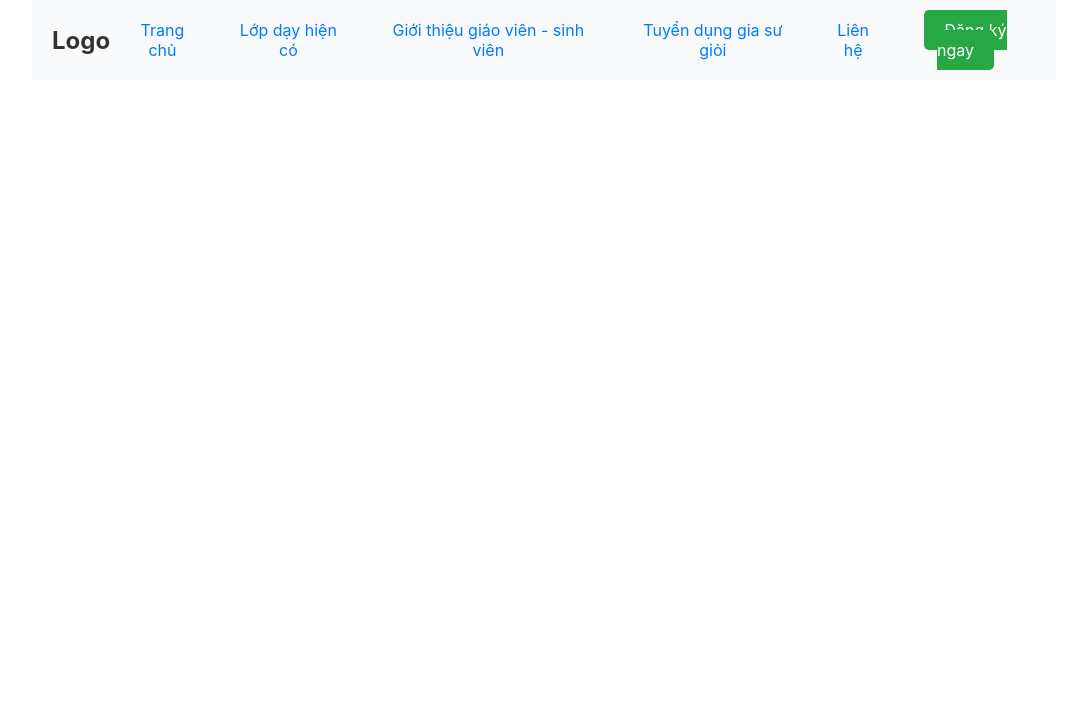
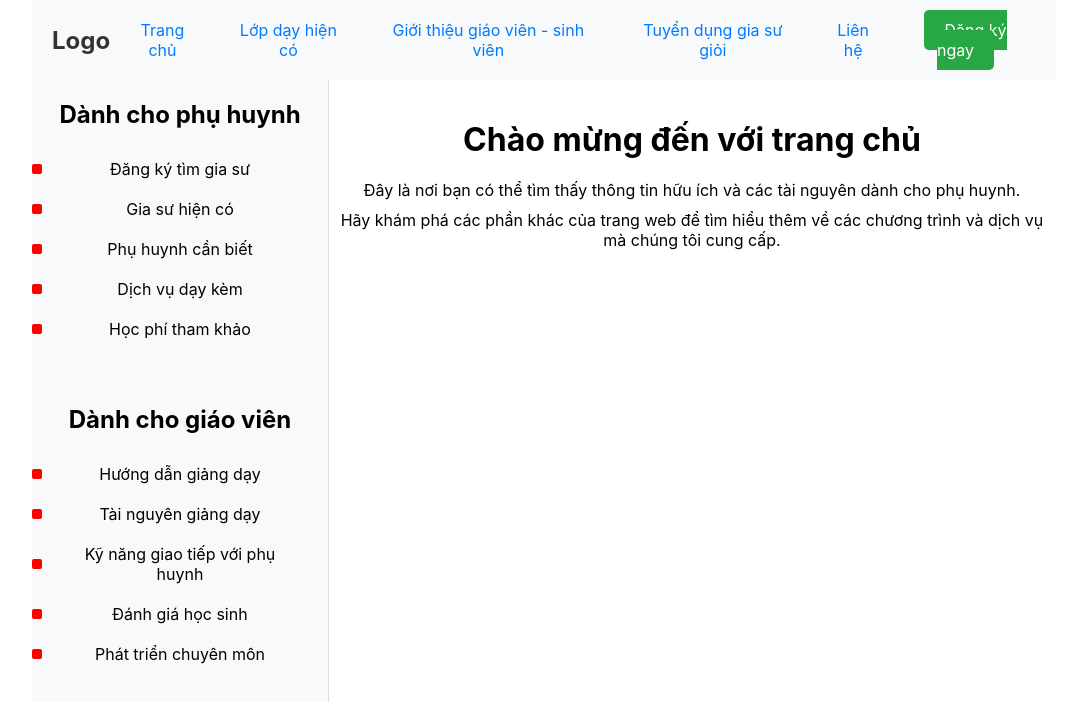
Before and after one commit to Thanh3Bien/WebGS-Version2, a React (Create React App) app: page / in a window 1280 px wide. Shown: the top 702 px of the page, without its empty margins (96-1169 px from the left). Built offline with nearby package versions, Linux system fonts and the light colour scheme.

Commit message:
add ParentList and Teacher List

```diff
--- a/src/App.css
+++ b/src/App.css
@@ -38,3 +38,19 @@
     transform: rotate(360deg);
   }
 }
+.container {
+  display: flex; /* Sử dụng flexbox để chia cột */
+  overflow: hidden; /* Ngăn chặn nội dung tràn ra bên ngoài */
+}
+
+.sidebar {
+  width: 25%; /* Chiếm 25% chiều rộng cho sidebar */
+  display: flex;
+  flex-direction: column; /* Xếp chồng các phần tử trong sidebar */
+}
+
+.content {
+  width: 75%; /* Chiếm 75% chiều rộng cho nội dung chính */
+  padding: 20px; /* Thêm padding để tạo không gian */
+  box-sizing: border-box; /* Đảm bảo padding không làm tăng chiều rộng */
+}
--- a/src/App.js
+++ b/src/App.js
@@ -1,27 +1,38 @@
 import logo from './logo.svg';
+import React, {useState} from 'react';
 import './App.css';
 import Header from './Header/Header';
+import ParentList from './Components/ParentList/Parent';
+import TeacherList from './Components/TeacherList/Teacher';
+import Home from './Components/HomePage/Home'
+import ParentKnow from './Components/ParentListContent/ParentKnow/ParentKnow';
 
-function App() {
+const App = () => {
+  const [activePage, setActivePage] = useState('home'); // Trạng thái để theo dõi trang hiện tại
+
+  const handleListClick = (id) => {
+    if (id === 3) {
+      setActivePage('parentKnow'); // Chuyển sang trang ParentKnow
+    } else {
+      setActivePage('home'); // Quay lại trang Home cho các ID khác
+    }
+  };
+
   return (
     <div className="App">
       <Header />
-      {/* <header className="App-header">
-        <img src={logo} className="App-logo" alt="logo" />
-        <p>
-          Edit <code>src/App.js</code> and save to reload.
-        </p>
-        <a
-          className="App-link"
-          href="https://reactjs.org"
-          target="_blank"
-          rel="noopener noreferrer"
-        >
-          Learn React
-        </a>
-      </header> */}
+      <div className="container">
+        <div className="sidebar">
+          <ParentList handleListClick={handleListClick} />
+          <TeacherList handleListClick={handleListClick} /> {/* Thêm TeacherList */}
+        </div>
+        <div className="content">
+          {activePage === 'home' && <Home />}
+          {activePage === 'parentKnow' && <ParentKnow />}
+        </div>
+      </div>
     </div>
   );
-}
+};
 
 export default App;
--- /dev/null
+++ b/src/Components/HomePage/Home.css
@@ -0,0 +1,12 @@
+.home {
+    width: 100%;
+    padding: 20px;
+  }
+
+  .home h1 {
+    margin-top: 0; /* Bỏ margin trên tiêu đề */
+  }
+
+  .home p {
+    margin: 10px 0; /* Khoảng cách giữa các đoạn văn */
+  }
--- /dev/null
+++ b/src/Components/HomePage/Home.js
@@ -0,0 +1,18 @@
+import React from 'react';
+import './Home.css';
+
+const Home = () => {
+  return (
+    <div className="home">
+      <h1>Chào mừng đến với trang chủ</h1>
+      <p>
+        Đây là nơi bạn có thể tìm thấy thông tin hữu ích và các tài nguyên dành cho phụ huynh.
+      </p>
+      <p>
+        Hãy khám phá các phần khác của trang web để tìm hiểu thêm về các chương trình và dịch vụ mà chúng tôi cung cấp.
+      </p>
+    </div>
+  );
+};
+
+export default Home;
--- /dev/null
+++ b/src/Components/ParentList/Parent.css
@@ -0,0 +1,33 @@
+.parent-list {
+    width: 100%; /* Chiếm 25% chiều rộng */
+    padding: 20px;
+    background-color: #f8f9fa; /* Nền cho sidebar */
+    border-right: 1px solid #ddd; /* Đường viền bên phải */
+  }
+
+  .parent-list h2 {
+    margin-top: 0; /* Bỏ margin trên tiêu đề */
+  }
+
+  .parent-list ul {
+    list-style: none; /* Bỏ dấu chấm mặc định */
+    padding: 0;
+  }
+
+  .parent-list li {
+    padding: 10px;
+    cursor: pointer;
+    position: relative; /* Để có thể sử dụng pseudo-element */
+  }
+
+  .parent-list li::before {
+    content: '';
+    width: 10px; /* Kích thước của dấu chấm */
+    height: 10px; /* Kích thước của dấu chấm */
+    background-color: red; /* Màu đỏ cho dấu chấm */
+    border-radius: 2px; /* Tạo hình vuông */
+    position: absolute; /* Đặt vị trí tuyệt đối */
+    left: -20px; /* Đưa dấu chấm sang bên trái */
+    top: 50%; /* Căn giữa theo chiều dọc */
+    transform: translateY(-50%); /* Căn giữa hoàn hảo */
+  }
--- /dev/null
+++ b/src/Components/ParentList/Parent.js
@@ -0,0 +1,27 @@
+import React from 'react';
+import './Parent.css';
+
+const ParentList = ({ handleListClick }) => {
+  const listItems = [
+    { id: 1, title: 'Đăng ký tìm gia sư' },
+    { id: 2, title: 'Gia sư hiện có' },
+    { id: 3, title: 'Phụ huynh cần biết' },
+    { id: 4, title: 'Dịch vụ dạy kèm' },
+    { id: 5, title: 'Học phí tham khảo' },
+  ];
+
+  return (
+    <div className="parent-list">
+      <h2>Dành cho phụ huynh</h2>
+      <ul>
+        {listItems.map(item => (
+          <li key={item.id} onClick={() => handleListClick(item.id)}>
+            {item.title}
+          </li>
+        ))}
+      </ul>
+    </div>
+  );
+};
+
+export default ParentList;
--- /dev/null
+++ b/src/Components/ParentListContent/ParentKnow/ParentKnow.css
@@ -0,0 +1,12 @@
+.parent-know {
+    width: 100%; /* Chiếm 75% chiều rộng */
+    padding: 20px;
+  }
+
+  .parent-know h1 {
+    margin-top: 0; /* Bỏ margin trên tiêu đề */
+  }
+
+  .parent-know p {
+    margin: 10px 0; /* Khoảng cách giữa các đoạn văn */
+  }
--- /dev/null
+++ b/src/Components/ParentListContent/ParentKnow/ParentKnow.js
@@ -0,0 +1,21 @@
+import React from 'react';
+import './ParentKnow.css';
+
+const ParentKnow = () => {
+  return (
+    <div className="parent-know">
+      <h1>Phụ huynh cần biết</h1>
+      <p>
+        Đây là một số thông tin hữu ích dành cho phụ huynh về cách hỗ trợ con cái trong việc học tập.
+      </p>
+      <p>
+        Hãy chú ý đến tiến độ học tập của trẻ và giao tiếp thường xuyên với giáo viên để nắm bắt tình hình học tập.
+      </p>
+      <p>
+        Đảm bảo rằng trẻ có một không gian học tập yên tĩnh và thoải mái, giúp trẻ tập trung vào việc học.
+      </p>
+    </div>
+  );
+};
+
+export default ParentKnow;
--- /dev/null
+++ b/src/Components/TeacherList/Teacher.css
@@ -0,0 +1,33 @@
+.teacher-list {
+    width: 100%; /* Chiếm 25% chiều rộng */
+    padding: 20px;
+    background-color: #f8f9fa; /* Nền cho sidebar */
+    border-right: 1px solid #ddd; /* Đường viền bên phải */
+  }
+
+  .teacher-list h2 {
+    margin-top: 0; /* Bỏ margin trên tiêu đề */
+  }
+
+  .teacher-list ul {
+    list-style: none; /* Bỏ dấu chấm mặc định */
+    padding: 0;
+  }
+
+  .teacher-list li {
+    padding: 10px;
+    cursor: pointer;
+    position: relative; /* Để có thể sử dụng pseudo-element */
+  }
+
+  .teacher-list li::before {
+    content: '';
+    width: 10px; /* Kích thước của dấu chấm */
+    height: 10px; /* Kích thước của dấu chấm */
+    background-color: red; /* Màu đỏ cho dấu chấm */
+    border-radius: 2px; /* Tạo hình vuông */
+    position: absolute; /* Đặt vị trí tuyệt đối */
+    left: -20px; /* Đưa dấu chấm sang bên trái */
+    top: 50%; /* Căn giữa theo chiều dọc */
+    transform: translateY(-50%); /* Căn giữa hoàn hảo */
+  }
--- /dev/null
+++ b/src/Components/TeacherList/Teacher.js
@@ -0,0 +1,27 @@
+import React from 'react';
+import './Teacher.css';
+
+const TeacherList = ({ handleListClick }) => {
+  const listItems = [
+    { id: 1, title: 'Hướng dẫn giảng dạy' },
+    { id: 2, title: 'Tài nguyên giảng dạy' },
+    { id: 3, title: 'Kỹ năng giao tiếp với phụ huynh' },
+    { id: 4, title: 'Đánh giá học sinh' },
+    { id: 5, title: 'Phát triển chuyên môn' },
+  ];
+
+  return (
+    <div className="teacher-list">
+      <h2>Dành cho giáo viên</h2>
+      <ul>
+        {listItems.map(item => (
+          <li key={item.id} onClick={() => handleListClick(item.id)}>
+            {item.title}
+          </li>
+        ))}
+      </ul>
+    </div>
+  );
+};
+
+export default TeacherList;
```
Also changed, not shown: 11 other files (tests, documents, lock files or other folders).
